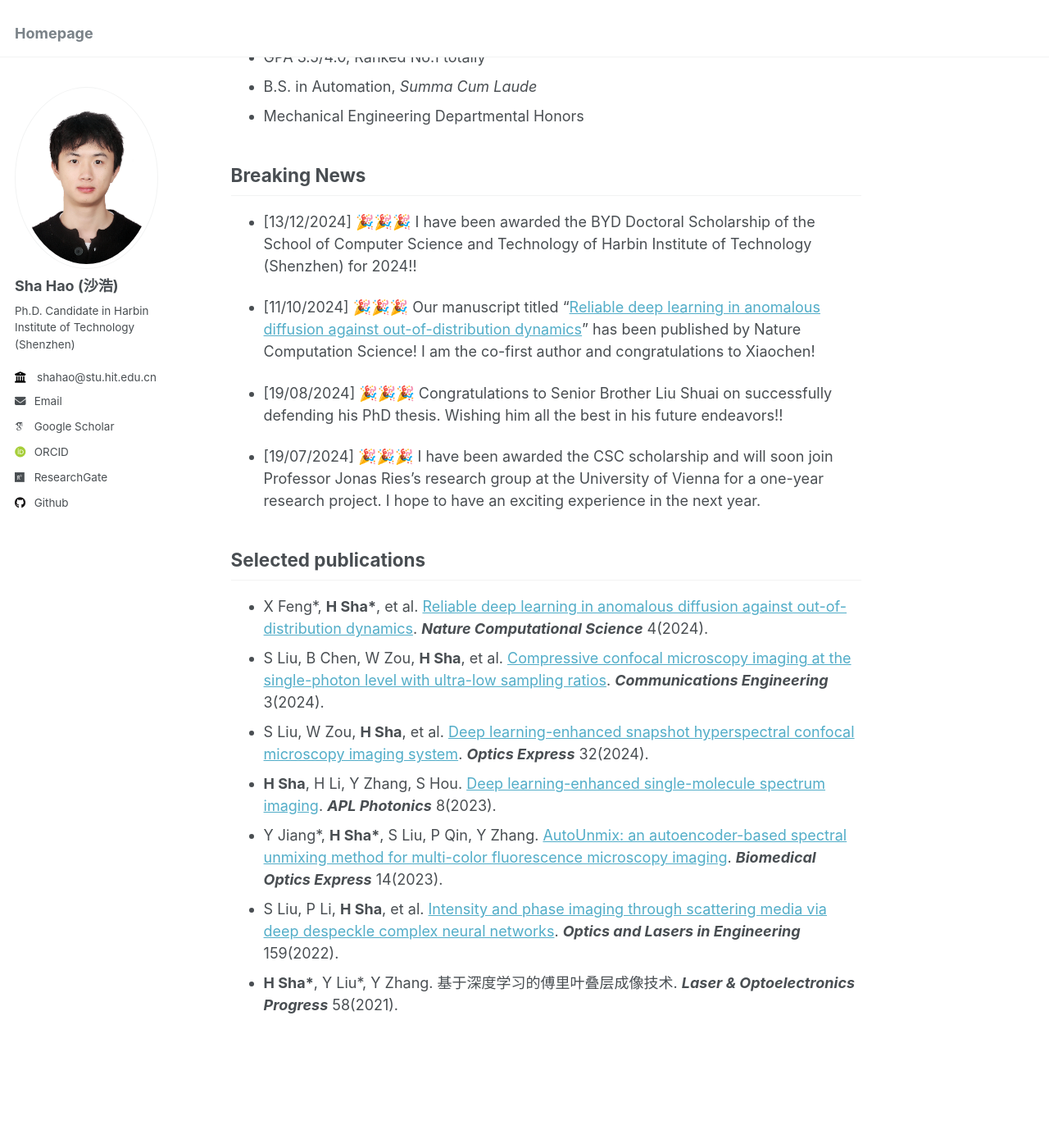
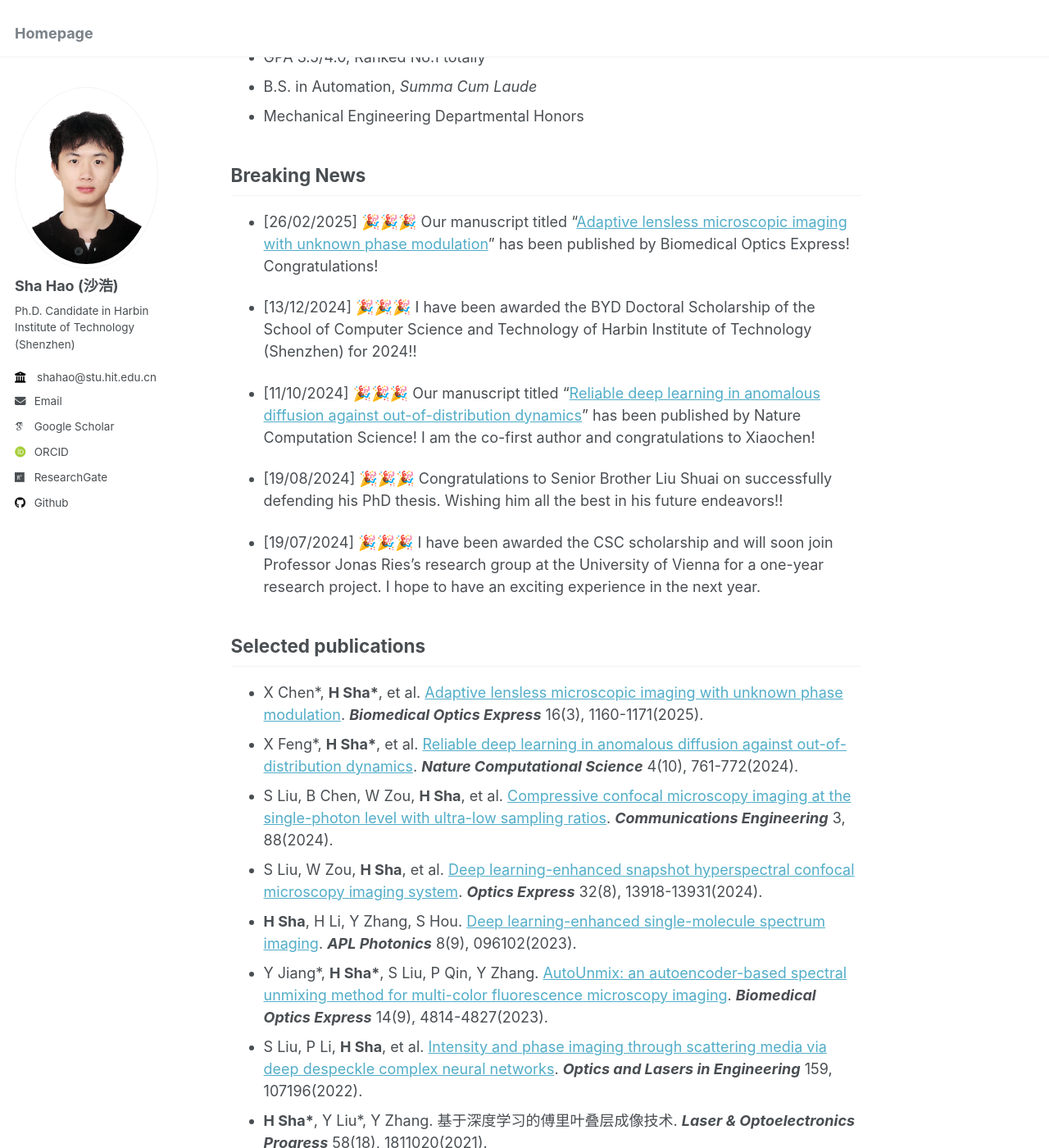
Before and after one commit to hitsh95/shahao, a Jekyll site: the page built from _pages/about.md, in a window 1280 px wide and 1400 px high, scrolled down 1204 px. Shown: the whole window at 82% size. Built offline with Jekyll 4.4.1, drawn with Linux system fonts in a browser that asks for light colours; some web fonts are replaced.

Commit message:
project_updated_test

```diff
--- a/_pages/about.md
+++ b/_pages/about.md
@@ -48,6 +48,8 @@ Education Background
 
 Breaking News
 ------
+- [26/02/2025] 🎉🎉🎉 Our manuscript titled "[Adaptive lensless microscopic imaging with unknown phase modulation](https://opg.optica.org/boe/fulltext.cfm?uri=boe-16-3-1160&id=568454)" has been published by Biomedical Optics Express! Congratulations!
+
 - [13/12/2024] 🎉🎉🎉 I have been awarded the BYD Doctoral Scholarship of the School of Computer Science and Technology of Harbin Institute of Technology (Shenzhen) for 2024!!
 
 - [11/10/2024] 🎉🎉🎉 Our manuscript titled "[Reliable deep learning in anomalous diffusion against out-of-distribution dynamics](https://www.nature.com/articles/s43588-024-00703-7)" has been published by Nature Computation Science! I am the co-first author and congratulations to Xiaochen!
@@ -59,10 +61,11 @@ Breaking News
 
 Selected publications
 ------
-- X Feng\*, **H Sha\***, et al. [Reliable deep learning in anomalous diffusion against out-of-distribution dynamics](https://www.nature.com/articles/s43588-024-00703-7). ***Nature Computational Science*** 4(2024).
--	S Liu, B Chen, W Zou, **H Sha**, et al. [Compressive confocal microscopy imaging at the single-photon level with ultra-low sampling ratios](https://www.nature.com/articles/s44172-024-00236-x). ***Communications Engineering*** 3(2024).
--	S Liu, W Zou, **H Sha**, et al. [Deep learning-enhanced snapshot hyperspectral confocal microscopy imaging system](https://opg.optica.org/oe/fulltext.cfm?uri=oe-32-8-13918&id=548509). ***Optics Express*** 32(2024).
--	**H Sha**, H Li, Y Zhang, S Hou. [Deep learning-enhanced single-molecule spectrum imaging](https://pubs.aip.org/aip/app/article/8/9/096102/2909381/Deep-learning-enhanced-single-molecule-spectrum). ***APL Photonics*** 8(2023).
--	Y Jiang\*, **H Sha\***, S Liu, P Qin, Y Zhang. [AutoUnmix: an autoencoder-based spectral unmixing method for multi-color fluorescence microscopy imaging](https://opg.optica.org/boe/fulltext.cfm?uri=boe-14-9-4814&id=536669). ***Biomedical Optics Express*** 14(2023).
-- S Liu, P Li, **H Sha**, et al. [Intensity and phase imaging through scattering media via deep despeckle complex neural networks](https://www.sciencedirect.com/science/article/abs/pii/S0143816622002494). ***Optics and Lasers in Engineering*** 159(2022).
--	**H Sha\***, Y Liu\*, Y Zhang. 基于深度学习的傅里叶叠层成像技术. ***Laser & Optoelectronics Progress*** 58(2021).
+- X Chen\*, **H Sha\***, et al. [Adaptive lensless microscopic imaging with unknown phase modulation](https://opg.optica.org/boe/fulltext.cfm?uri=boe-16-3-1160&id=568454). ***Biomedical Optics Express*** 16(3), 1160-1171(2025).
+- X Feng\*, **H Sha\***, et al. [Reliable deep learning in anomalous diffusion against out-of-distribution dynamics](https://www.nature.com/articles/s43588-024-00703-7). ***Nature Computational Science*** 4(10), 761-772(2024).
+-	S Liu, B Chen, W Zou, **H Sha**, et al. [Compressive confocal microscopy imaging at the single-photon level with ultra-low sampling ratios](https://www.nature.com/articles/s44172-024-00236-x). ***Communications Engineering*** 3, 88(2024).
+-	S Liu, W Zou, **H Sha**, et al. [Deep learning-enhanced snapshot hyperspectral confocal microscopy imaging system](https://opg.optica.org/oe/fulltext.cfm?uri=oe-32-8-13918&id=548509). ***Optics Express*** 32(8), 13918-13931(2024).
+-	**H Sha**, H Li, Y Zhang, S Hou. [Deep learning-enhanced single-molecule spectrum imaging](https://pubs.aip.org/aip/app/article/8/9/096102/2909381/Deep-learning-enhanced-single-molecule-spectrum). ***APL Photonics*** 8(9), 096102(2023).
+-	Y Jiang\*, **H Sha\***, S Liu, P Qin, Y Zhang. [AutoUnmix: an autoencoder-based spectral unmixing method for multi-color fluorescence microscopy imaging](https://opg.optica.org/boe/fulltext.cfm?uri=boe-14-9-4814&id=536669). ***Biomedical Optics Express*** 14(9), 4814-4827(2023).
+- S Liu, P Li, **H Sha**, et al. [Intensity and phase imaging through scattering media via deep despeckle complex neural networks](https://www.sciencedirect.com/science/article/abs/pii/S0143816622002494). ***Optics and Lasers in Engineering*** 159, 107196(2022).
+-	**H Sha\***, Y Liu\*, Y Zhang. 基于深度学习的傅里叶叠层成像技术. ***Laser & Optoelectronics Progress*** 58(18), 1811020(2021).
```
Also changed, not shown: _publications/BOE-2025-Lensless.md (added, +13 -0 lines), _publications/OLE-2022-Despeckle copy.md (renamed from _publications/OLE-2022-Despeckle.md), 2 other files.
